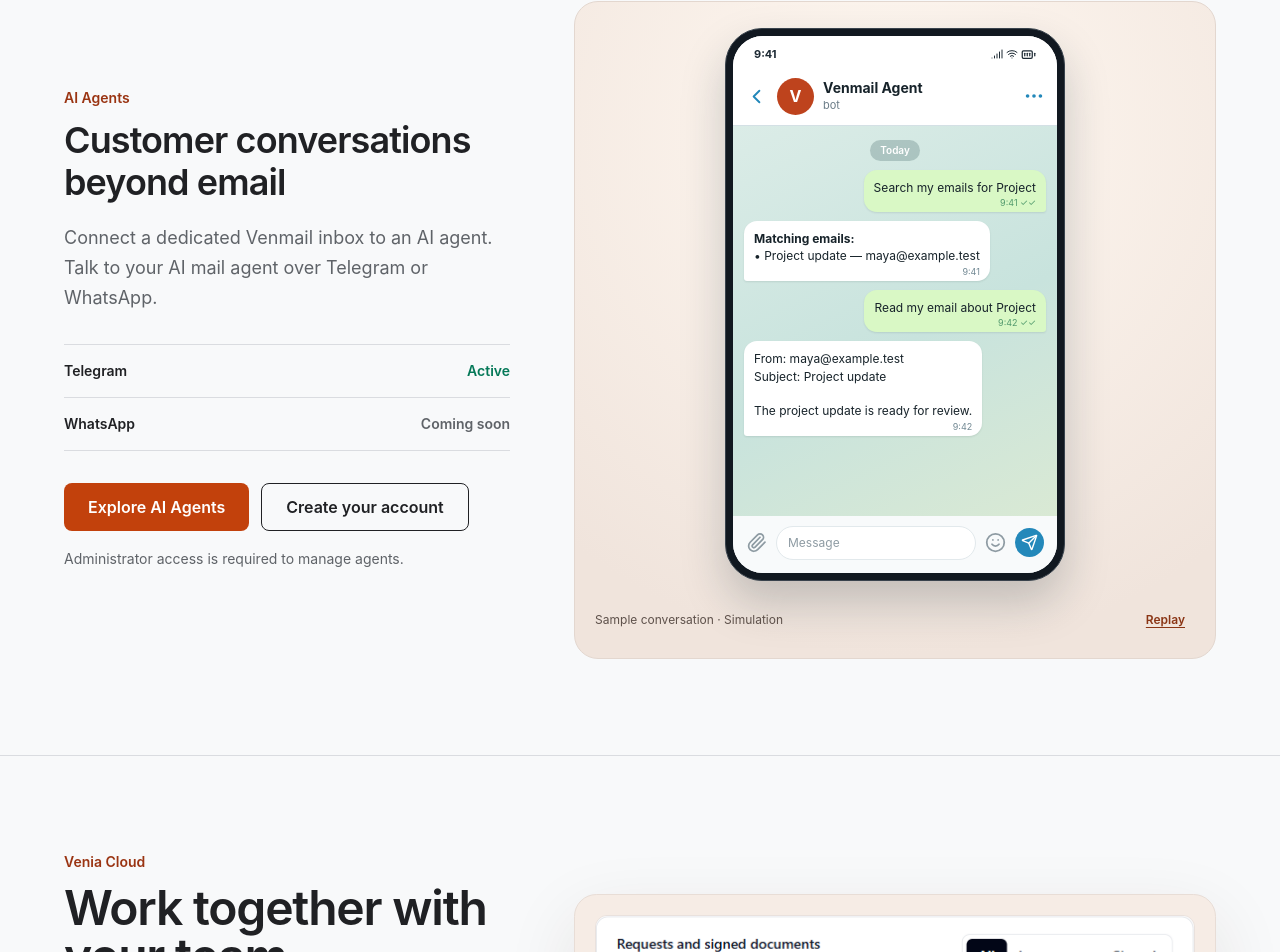
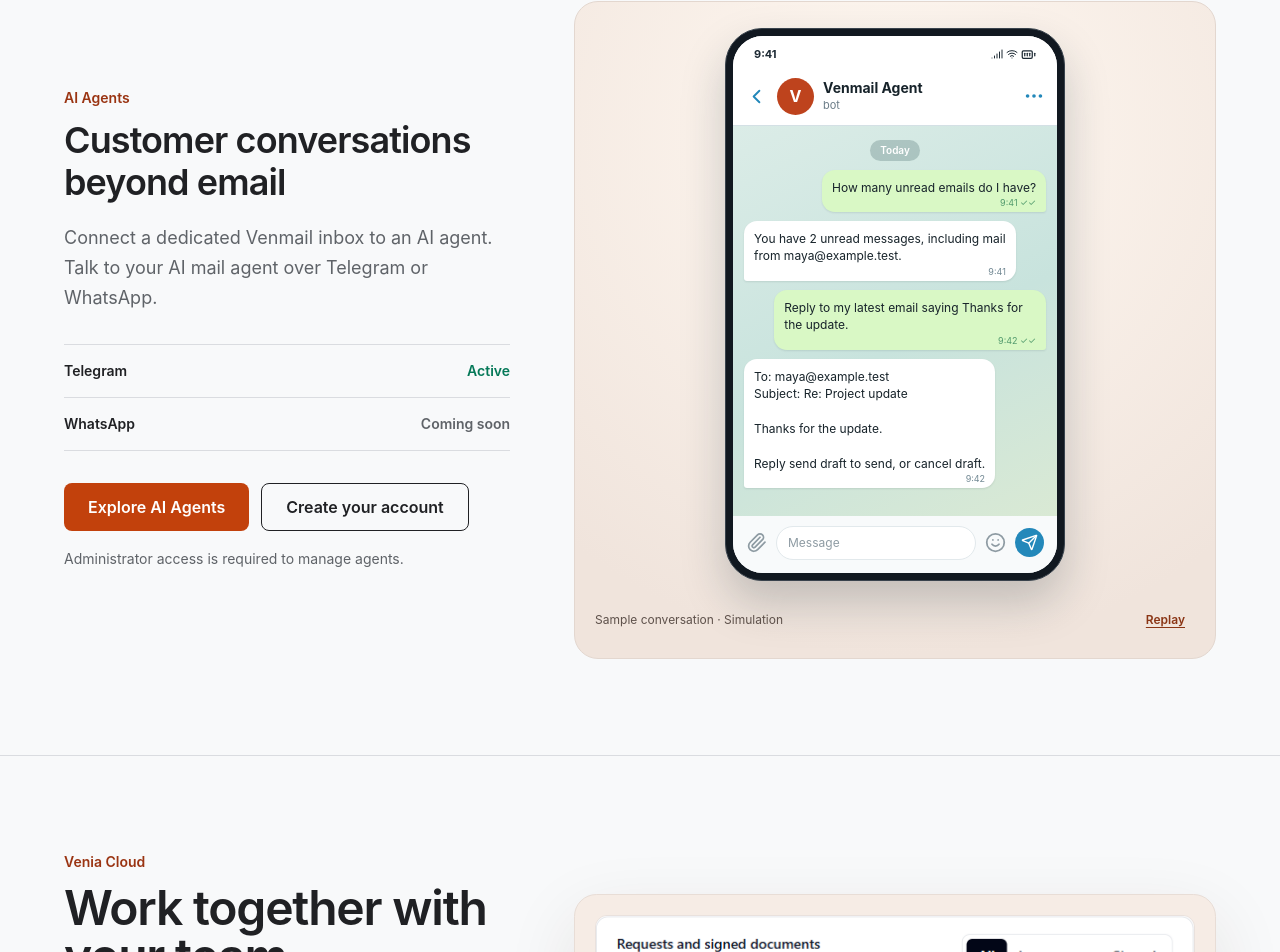
Before and after one commit to VenMail/landing_cms, a Next.js app: page / in a window 1280 px wide. Shown: the part 6852-7804 px from the top of the page. Built offline with nearby package versions, Linux system fonts and the light colour scheme; no server answers.

Commit message:
Show practical Telegram mail conversation

```diff
--- a/src/components/agents/TelegramSimulation.jsx
+++ b/src/components/agents/TelegramSimulation.jsx
@@ -32,10 +32,10 @@ export default function TelegramSimulation() {
         </div>
         <div className={styles.chat} key={run} data-animate={motion && inView ? 'true' : 'false'}>
           <span className={styles.day}>Today</span>
-          <div className={`${styles.bubble} ${styles.outgoing} ${styles.first}`}>Search my emails for Project<span className={styles.time}>9:41 ✓✓</span></div>
-          <div className={`${styles.bubble} ${styles.incoming} ${styles.second}`}><strong>Matching emails:</strong><br/>• Project update — maya@example.test<span className={styles.time}>9:41</span></div>
-          <div className={`${styles.bubble} ${styles.outgoing} ${styles.third}`}>Read my email about Project<span className={styles.time}>9:42 ✓✓</span></div>
-          <div className={`${styles.bubble} ${styles.incoming} ${styles.fourth}`}>From: maya@example.test<br/>Subject: Project update<br/><br/>The project update is ready for review.<span className={styles.time}>9:42</span></div>
+          <div className={`${styles.bubble} ${styles.outgoing} ${styles.first}`}>How many unread emails do I have?<span className={styles.time}>9:41 ✓✓</span></div>
+          <div className={`${styles.bubble} ${styles.incoming} ${styles.second}`}>You have 2 unread messages, including mail from maya@example.test.<span className={styles.time}>9:41</span></div>
+          <div className={`${styles.bubble} ${styles.outgoing} ${styles.third}`}>Reply to my latest email saying Thanks for the update.<span className={styles.time}>9:42 ✓✓</span></div>
+          <div className={`${styles.bubble} ${styles.incoming} ${styles.fourth}`}><span>To: maya@example.test<br/>Subject: Re: Project update<br/><br/>Thanks for the update.<br/><br/>Reply send draft to send, or cancel draft.</span><span className={styles.time}>9:42</span></div>
         </div>
         <div className={styles.composer} aria-hidden="true"><Paperclip size={21}/><span>Message</span><Smile size={21}/><span className={styles.send}><Send size={17}/></span></div>
       </div>
```
Also changed, not shown: 1 other file (tests, documents, lock files or other folders).
